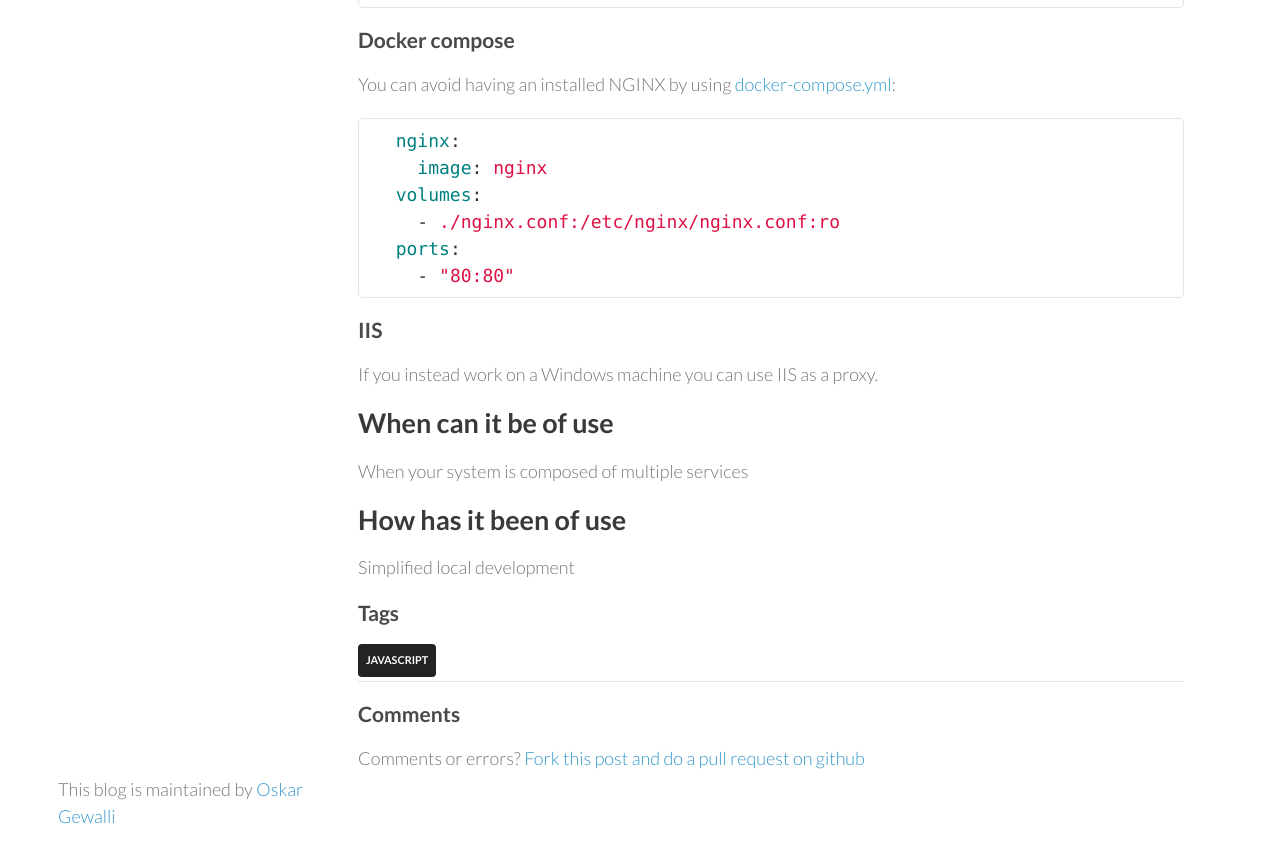
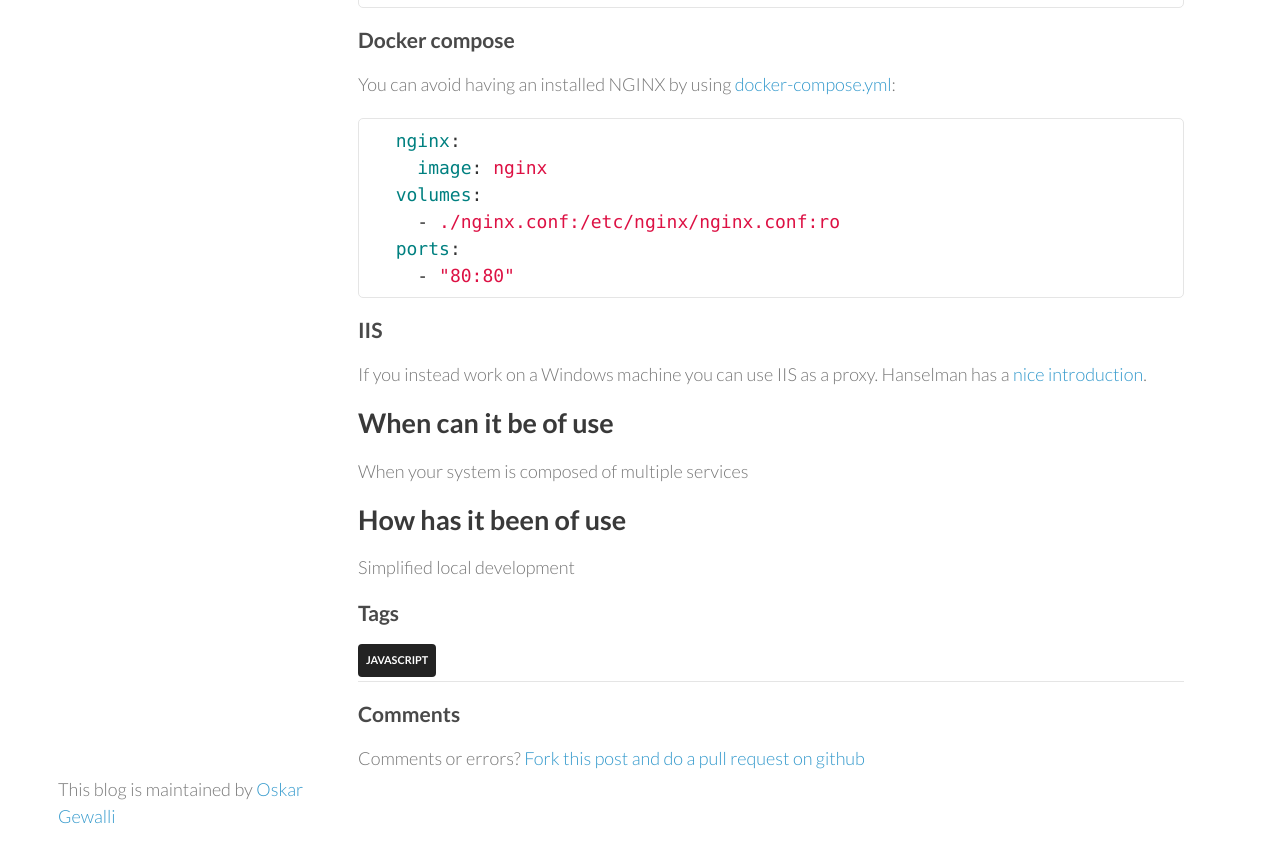
Before and after one commit to wallymathieu/assertfail, a Jekyll site: the page built from _posts/2020-05-04-Proxy-API-requests-in-development.md, in a window 1280 px wide and 900 px high, scrolled down 1679 px. Shown: the top 863 px of the window. Built offline with Jekyll 4.4.1, drawn with Linux system fonts in a browser that asks for light colours; nearby versions of some CDN libraries.

Commit message:
+ link to hanselman

```diff
--- a/_posts/2020-05-04-Proxy-API-requests-in-development.md
+++ b/_posts/2020-05-04-Proxy-API-requests-in-development.md
@@ -81,7 +81,7 @@ You can avoid having an installed NGINX by using [docker-compose.yml](https://do
 
 ### IIS
 
-If you instead work on a Windows machine you can use IIS as a proxy.
+If you instead work on a Windows machine you can use IIS as a proxy. Hanselman has a [nice introduction](https://www.hanselman.com/blog/ASPNETMVCAndTheNewIIS7RewriteModule.aspx).
 
 ## When can it be of use
 
```
